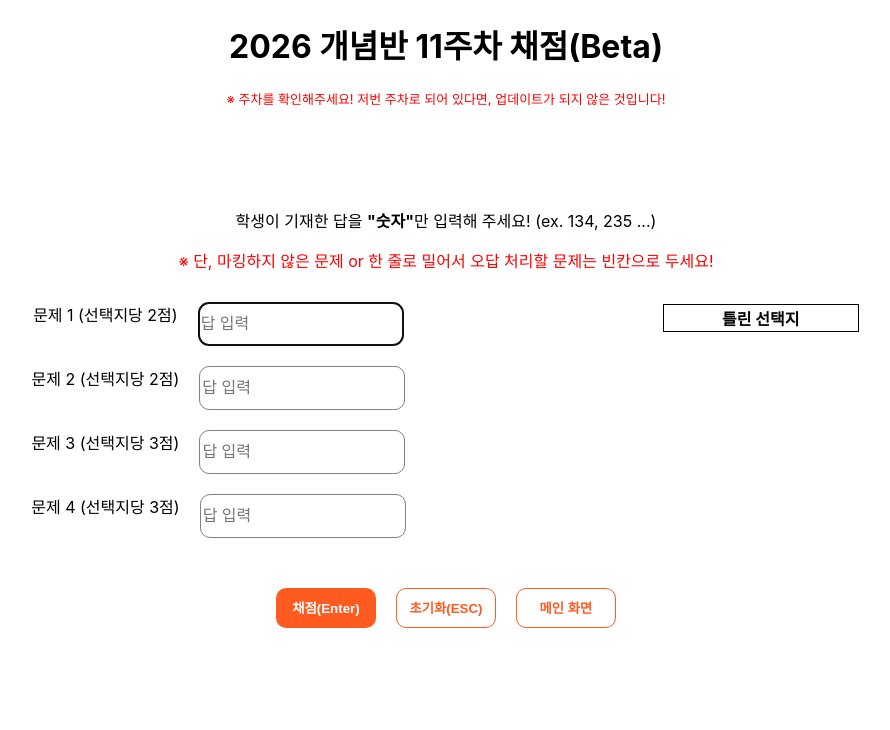
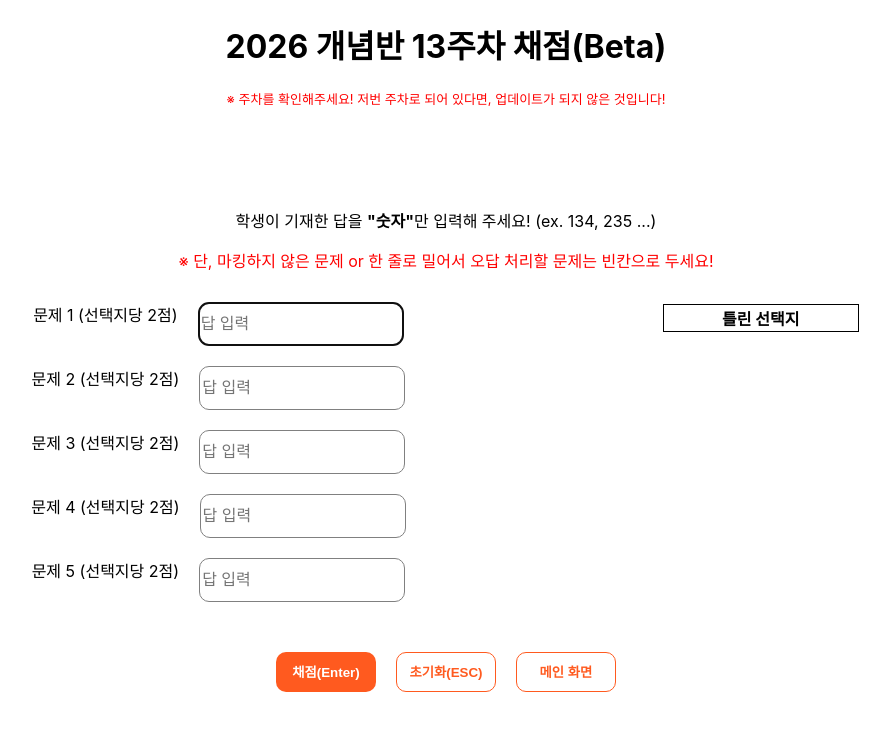
Before and after one commit to GitC0de/TGF-Scoring, a React (Create React App) app: page /concept-test in a window 1280 px wide. Shown: the top 730 px of the page, without its empty margins (194-1084 px from the left). Built offline with nearby package versions, Linux system fonts and the light colour scheme.

Commit message:
13th week update

```diff
--- a/src/component/ConceptTestScoring.js
+++ b/src/component/ConceptTestScoring.js
@@ -2,8 +2,8 @@ import React, { useState, useRef, useEffect } from "react";
 import { useNavigate } from "react-router-dom";
 import "./ConceptTestScoring.css";
 
-const answers = ["14", "1", "2", "45"]; // 정답 수정
-const pointsPerChoice = [2, 2, 3, 3]; // 점수 수정
+const answers = ["245", "45", "1234", "135", "12"]; // 정답 수정
+const pointsPerChoice = [2, 2, 2, 2, 2]; // 점수 수정
 
 function analyzeAnswer(studentAnswer, correctAnswer) {
   let wrongChoices = [];
@@ -103,7 +103,7 @@ export default function GradingApp() {
 
   return (
     <>
-      <h1>2026 개념반 11주차 채점(Beta)</h1>
+      <h1>2026 개념반 13주차 채점(Beta)</h1>
       <p className="confirmation">
         ※ 주차를 확인해주세요! 저번 주차로 되어 있다면, 업데이트가 되지 않은
         것입니다!
```
